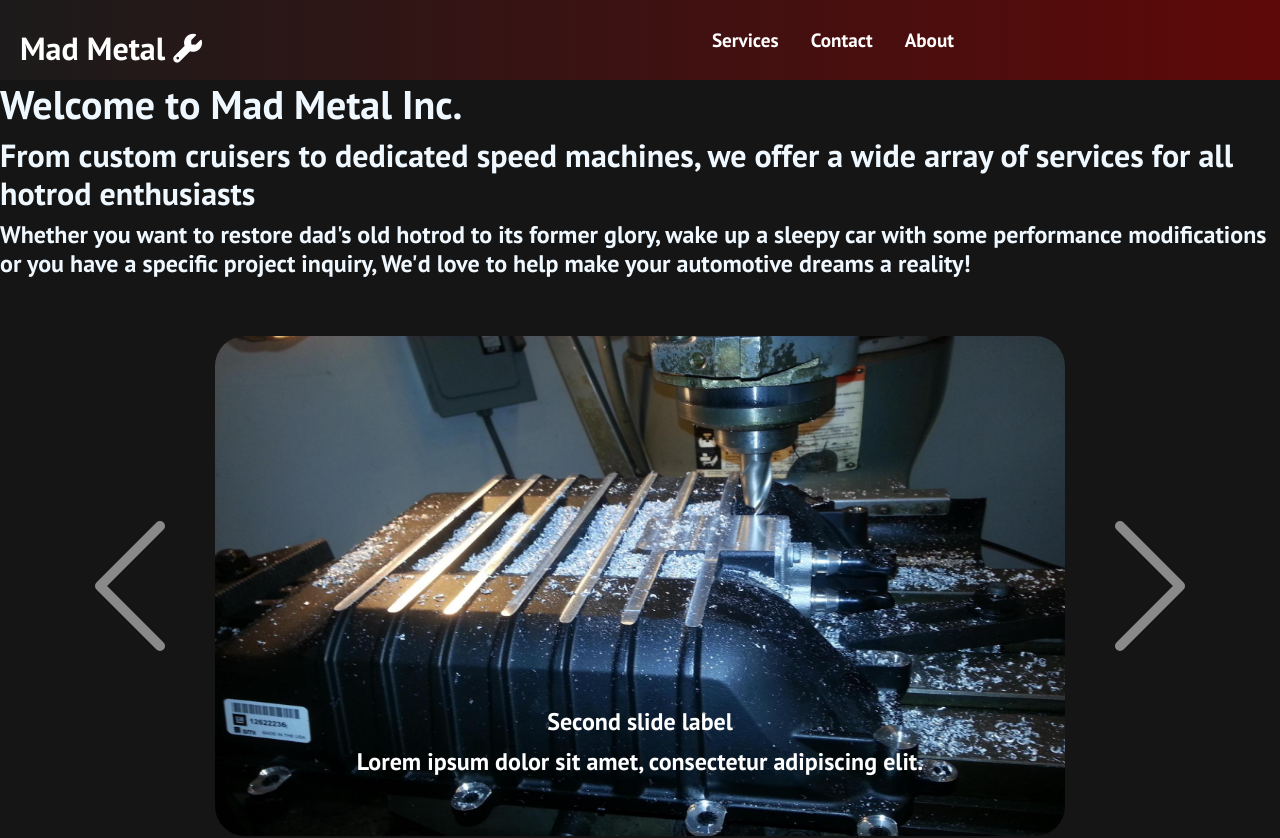
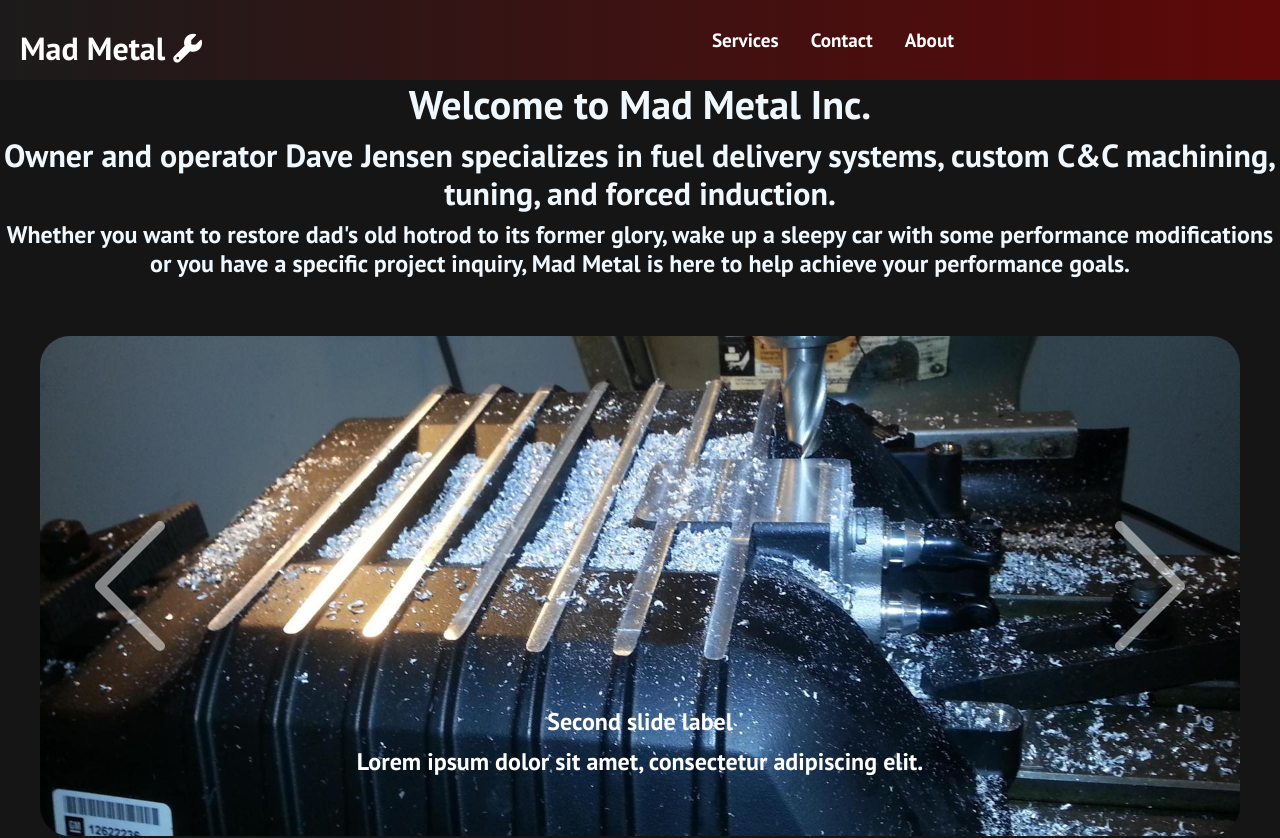
Before and after one commit to DillanR1/Mad-Metal, a React (Create React App) app: page / in a window 1280 px wide. Shown: the top 838 px of the page. Built offline with nearby package versions, Linux system fonts and the light colour scheme.

Commit message:
slider and intro text properly sized

```diff
--- a/src/components/Slider/Slider.css
+++ b/src/components/Slider/Slider.css
@@ -12,9 +12,9 @@
 
 .slider-images {
   margin: 0 auto;
-  max-width: 850px;
   height: 500px;
   overflow: hidden;
+  object-fit: cover;
   border-radius: 30px;
 }
 
@@ -45,6 +45,13 @@ p {
 }
 
 .info-text {
+  margin: 0 auto;
+  max-width: 1300px;
   color: aliceblue;
-  align-items: center;
+  text-align: center;
+  vertical-align: middle;
+  line-height: 90px;
 }
+
+.more-info {
+}
--- a/src/components/Slider/Slider.js
+++ b/src/components/Slider/Slider.js
@@ -9,14 +9,14 @@ function Slider() {
         <div className="info-text">
           <h1>Welcome to Mad Metal Inc.</h1>
           <h2>
-            From custom cruisers to dedicated speed machines, we offer a wide
-            array of services for all hotrod enthusiasts{" "}
+            Owner and operator Dave Jensen specializes in fuel delivery systems,
+            custom C&C machining, tuning, and forced induction.
           </h2>
-          <h4>
+          <h4 className="more-info">
             Whether you want to restore dad's old hotrod to its former glory,
             wake up a sleepy car with some performance modifications or you have
-            a specific project inquiry, We'd love to help make your automotive
-            dreams a reality!
+            a specific project inquiry, Mad Metal is here to help achieve your
+            performance goals.
           </h4>
         </div>
         <Carousel variant="light">
```
Also changed, not shown: DevNotes.txt (added), public/images/roadster.jpeg.
